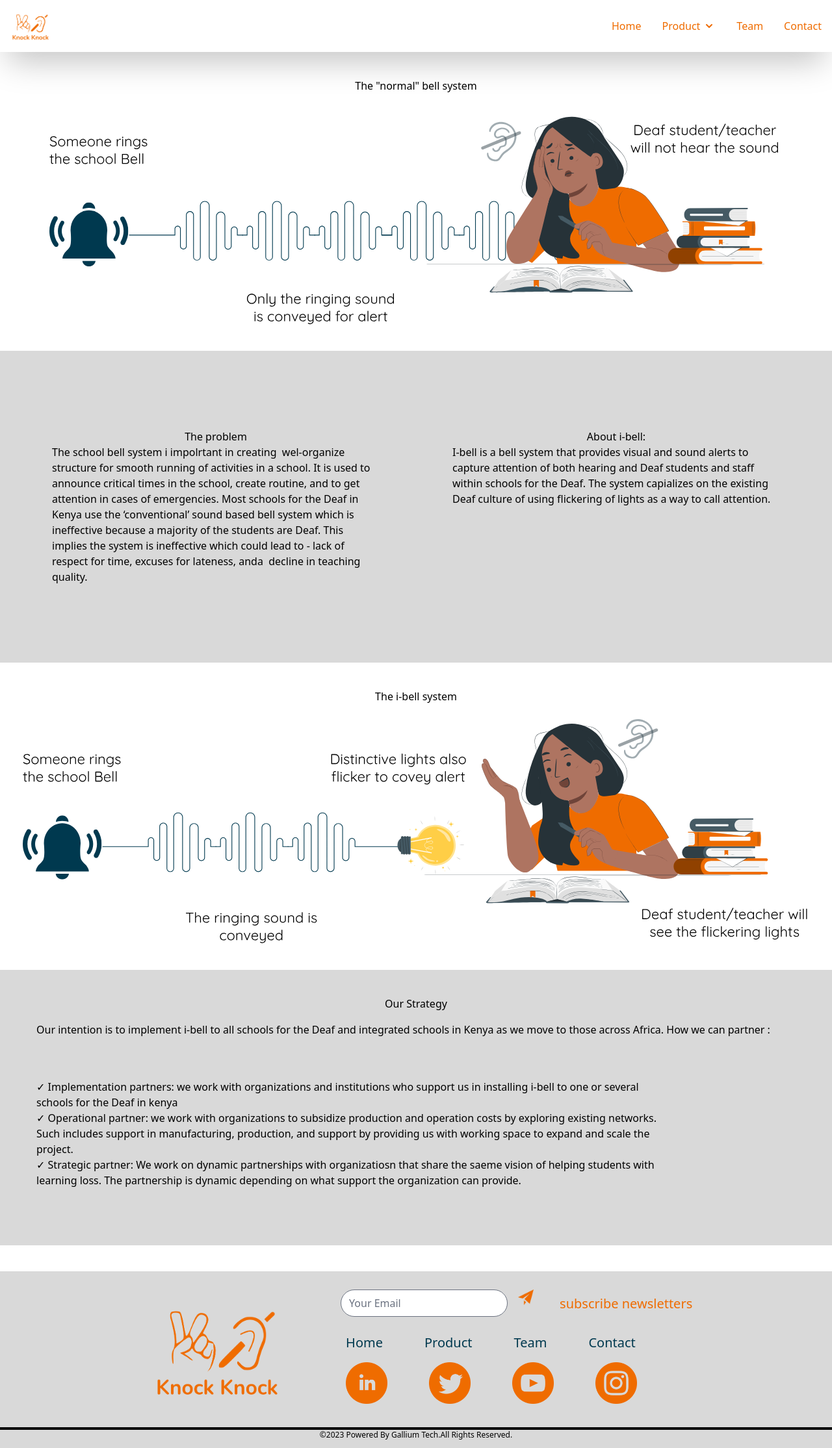
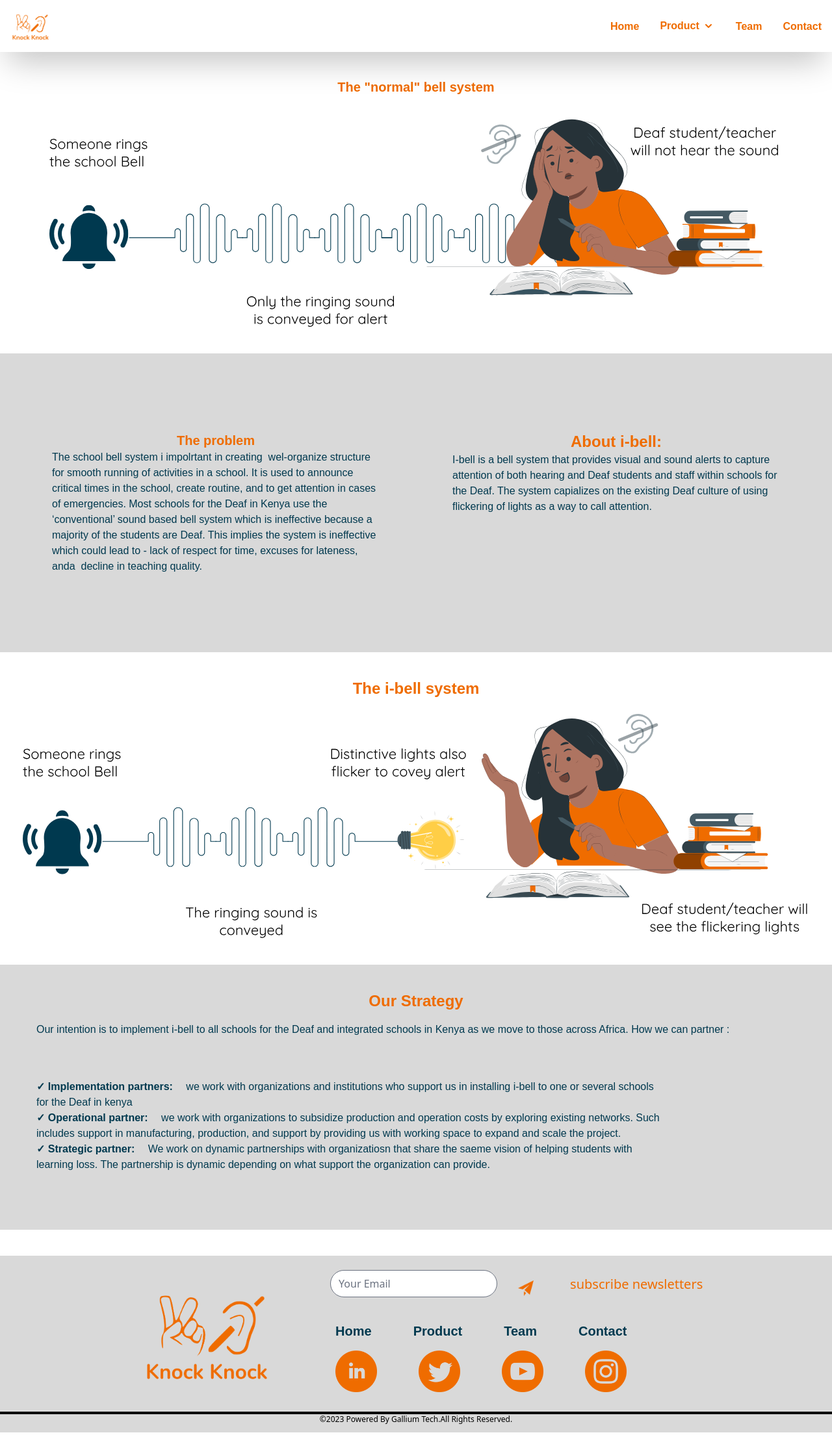
Before and after one commit to murithicollins/Knockknock, a SvelteKit app: page /bell in a window 1280 px wide. Shown: the whole page at 65% size. After the commit the page ends 2205 px from the top, so only its background shows below. Built offline with nearby package versions, Linux system fonts and the light colour scheme.

Commit message:
anto update

```diff
--- a/src/components/Roadmap.svelte
+++ b/src/components/Roadmap.svelte
@@ -1,20 +1,34 @@
 <script>
 
 </script>
-<div class="">
+<div class="py-4 md:py-8 px-4">
     <div class="flex justify-center my-2">
-        <h1 class="mb-4 text-xl font-bold leading-none tracking-tight text-[#EF6C00]  dark:text-white">OUR ROADMAP</h1>
+        <h1 class="mb-4 text-2xl font-primary font-bold text-[#EF6C00]  dark:text-white">OUR ROADMAP</h1>
     </div>
     <div class="flex justify-center my-4 ">
-        <p class="md:text-lg md:w- text-[#00394F]">
+        <p class="md:text-24 font-secondary md:w-4/5 text-[#00394F]">
             The vision of knock knock is to build a single platform that convey all kinds of sounds to persons with hearing loss.
             We started by conveying a door knock and our journey is still in progress
         </p>
     </div>
-    <div class="flex justify-center my-8 md:mx-96">
+    <div class="flex justify-center mb-8 md:mb-16 mx-10 md:mx-40">
         <img src="img/roadmap.png" class=" " alt="This image shows the roadmap for knock knock.
         They started by building a solution to convey a door knock to the Deaf then proceeded to bell ringing sounds in schools for the Deaf, which they call i-bel.
         They are currently working towards representing teh sound of baby crying for Deaf Mothers; which they call b. Monitor.
         Their next step is to look into outside sounds like car hooting. Their eventual goal is to convey numerous sounds within a single gadget." />
     </div>
 </div>
+
+<style>
+.font-primary {
+      font-family: "Quicksand", sans-serif;
+    }
+
+.font-secondary {
+      font-family: sans-serif;
+    }
+
+.font-tertiary {
+      font-family: "Museo Slab", serif;
+    }
+</style>
--- a/src/components/footer.svelte
+++ b/src/components/footer.svelte
@@ -19,7 +19,7 @@
                 <div>
                     <input class="rounded-full" type="email" name="" id="" placeholder="Your Email" img >
                 </div>
-                <div>
+                <div class="p-4 ">
                     <img src="img/send.png" alt="" class="h-6 ">
                 </div>
                 <div>
@@ -31,10 +31,10 @@
                 <!-- links -->
                 <div class="text-[#00394f] text-xl ">
                     <ul class="flex gap-4 md:gap-16 p-2">
-                        <li><a href="/" class="">Home</a></li>
-                        <li><a href="/Product">Product</a></li>
-                        <li><a href="/Team">Team</a></li>
-                        <li><a href="/Contact_us">Contact</a></li>
+                        <li><a href="/" class="font-primary font-bold">Home</a></li>
+                        <li><a href="/Product"class="font-primary font-bold">Product</a></li>
+                        <li><a href="/Team" class="font-primary font-bold" >Team</a></li>
+                        <li><a href="/Contactus" class="font-primary font-bold ">Contact</a></li>
                     </ul>
                 </div>
                 <!-- social img -->
@@ -64,3 +64,16 @@
     </div>
 
 </footer>
+<style>
+.font-primary {
+      font-family: "Quicksand", sans-serif;
+    }
+.font-secondary {
+      font-family: sans-serif;
+    }
+
+.font-tertiary {
+      font-family: "Museo Slab", serif;
+    }
+
+</style>
--- a/src/components/herosection.svelte
+++ b/src/components/herosection.svelte
@@ -2,19 +2,19 @@
 
 </script>
 
-<div class="flex flex-col-reverse py-16 lg:pt-0 lg:flex-col lg:pb-0 my-10">
+<div class="flex flex-col-reverse py-4 md:py-8 px-4 flex-col md:flex-row">
     <div class="flex justify-center mt-20 inset-y-0 top-0 right-0 z-0 w-full max-w-xl px-4 mx-auto md:px-0 lg:pr-0 lg:mb-0 lg:mx-0 lg:w-7/12 lg:max-w-full lg:absolute xl:px-0 ">
-      <img src="img/award.jpg" class="image h-1/2 my-10" alt="" />
+      <img src="img/knock team.png" class="image my-4 md:my-8" alt="" />
     </div>
     <div class=" flex flex-col items-start w-full max-w-xl px-4 mx-auto md:px-0 lg:px-8 lg:max-w-screen-xl">
       <div class="mb-16 lg:my-40 lg:max-w-lg lg:pr-5">
-            <h2 class="mb-5 font-sans text-3xl font-bold tracking-tight text-[#EF6C00] sm:text-4xl sm:leading-none">KNOCK KNOCK GADGET<br class="hidden md:block" /></h2>
-            <p class="pr-5 mb-5 text-[#00394F] md:text-lg">
+            <h2 class="mb-5  text-xl font-bold font-primary  text-[#EF6C00]">KNOCK KNOCK GADGET<br class="hidden md:block" /></h2>
+            <p class="pr-5 mb-5 text-[#00394F] md:text-24 font-secondary">
                 listens to sounds in the environment and conveys them in a way perceivable by persons with hearing loss..
             </p>
             <div class="flex items-center ">
             <a
-                href="mailto:info@knockknock.co.ke"class="inline-flex items-center justify-center h-12 px-6 mr-6 font-medium tracking-wide text-white transition duration-200 rounded-full shadow-md bg-deep-purple-accent-400 hover:bg-deep-purple-accent-700 focus:shadow-outline focus:outline-none bg-cyan-950">Partner With Us</a>
+                href="mailto:info@knockknock.co.ke"class="inline-flex items-center justify-center h-12 px-6 mr-6 font-tertiary  font-bold  text-white transition duration-200 rounded-full shadow-md bg-deep-purple-accent-400 hover:bg-deep-purple-accent-700 focus:shadow-outline focus:outline-none bg-[#00394F]">Partner With Us</a>
             </div>
       </div>
     </div>
@@ -23,4 +23,14 @@
 .image{
   clip-path: polygon(10% 0, 100% 0, 100% 100%, 0% 100%);
 }
+.font-primary {
+      font-family: "Quicksand", sans-serif;
+    }
+.font-secondary {
+      font-family: sans-serif;
+    }
+
+.font-tertiary {
+      font-family: "Museo Slab", serif;
+    }
 </style>
--- a/src/components/navbar.svelte
+++ b/src/components/navbar.svelte
@@ -15,12 +15,12 @@
       <div class="hidden w-full md:block md:w-auto" id="navbar-dropdown">
         <ul class="flex flex-col font-medium p-4 md:p-0 mt-4 border  md:flex-row md:space-x-8 md:mt-0 md:border-0  md:dark:bg-gray-900 dark:border-gray-700">
           <li>
-            <a href="/" class="text-[#EF6C00]  hover:underline" aria-current="page">Home</a>
+            <a href="/" class="text-[#EF6C00] font-primary font-bold hover:underline" aria-current="page">Home</a>
           </li>
 
           <li>
             <button id="dropdownNavbarLink" data-dropdown-toggle="dropdownNavbar" class="flex items-center justify-between w-full py-2 pl-3 pr-4 text-[#EF6C00] rounded hover:underline hover:bg-gray-100 md:hover:bg-transparent md:border-0  md:p-0 md:w-auto dark:text-gray-400 dark:hover:text-white dark:focus:text-white dark:border-gray-700 dark:hover:bg-gray-700 md:dark:hover:bg-transparent">
-              <a href="/Product">Product</a>
+              <a href="/Product" class="font-primary font-bold">Product</a>
               <svg class="w-5 h-5 ml-1" aria-hidden="true" fill="currentColor" viewBox="0 0 20 20" xmlns="http://www.w3.org/2000/svg">
                 <path fill-rule="evenodd" d="M5.293 7.293a1 1 0 011.414 0L10 10.586l3.293-3.293a1 1 0 111.414 1.414l-4 4a1 1 0 01-1.414 0l-4-4a1 1 0 010-1.414z" clip-rule="evenodd"></path>
               </svg>
@@ -34,12 +34,26 @@
             </div>
           </li>
           <li>
-            <a href="/Team" class="text-[#EF6C00]  hover:underline">Team</a>
+            <a href="/Team" class="text-[#EF6C00] font-primary font-bold  hover:underline">Team</a>
           </li>
           <li>
-            <a href="/Contact_us" class="text-[#EF6C00] dark:text-white hover:underline">Contact</a>
+            <a href="/Contact_us" class="text-[#EF6C00] font-primary font-bold dark:text-white hover:underline">Contact</a>
           </li>
       </ul>
       </div>
     </div>
 </nav>
+<style>
+.font-primary {
+      font-family: "Quicksand", sans-serif;
+    }
+.font-secondary {
+      font-family: sans-serif;
+    }
+
+.font-tertiary {
+      font-family: "Museo Slab", serif;
+    }
+
+
+</style>
--- a/src/components/vision.svelte
+++ b/src/components/vision.svelte
@@ -1,17 +1,19 @@
-<div class="flex justify-center">
-  <h1 class="mb-4 text-xl font-bold leading-none tracking-tight text-[#EF6C00]   dark:text-white">Join Our Vision</h1>
+<main class="py-4 md:py-8 px-4">
+  <div class="flex justify-center  mx-4 md:mx-10 my-4 md:mx-10">
+    <h1 class="mb-4 text-2xl font-primary font-bold text-[#EF6C00]   dark:text-white">Join Our Vision</h1>
   </div>
   <div id="cards">
     <div class="flex justify-center my-4">
-    <p class="md:text-lg text-[#00394F]">Partner with us in our initiative of helping the Deaf navigate the sound environment.
+      <p class="text-24 font-secondary text-[#00394F]">Partner with us in our initiative of helping the Deaf navigate the sound environment.
         What we are looking for: </p>
     </div>
-  <div class="flex justify-center my-8 flex-col md:flex-row">
+    <div class="flex justify-center my-8 flex-col md:flex-row  ">
       <figure class="card card--normal">
         <figcaption class="card__caption">
-        <h1 class="card__name">✓  Strategic Partner</h1>
+          <h1 class="card__name font-primary text-4xl">✓  Strategic Partner </h1>
+          <p class="border-4 rounded-full border-[#00394F] "></p>
           <div class="card__stats">
-          <p class="">
+            <p class="p-2 font-secondary text-24">
               We are looking to partner with organizations that share the same
               vision of helping persons with hearing loss to implement the project.
               The partnership is dynamic, depending on what the organization can
@@ -22,11 +24,11 @@
 
       <figure class="card card--water">
         <figcaption class="card__caption">
-        <h1 class="card__name">✓ Financial support</h1>
-
+          <h1 class="card__name font-primary text-4xl">✓ Financial support</h1>
+          <p class="border-4 rounded-full border-[#00394F] "></p>
           <table class="card__stats">
             <div>
-            <p class="p-2">We are seeking financial support to help scale knock knock.
+              <p class="p-2 font-secondary text-24">We are seeking financial support to help scale knock knock.
                 Our goal is to expand knock knock to reach a larger population particularly those of low income
                 who cannot afford the gadget at the current price.
               </p>
@@ -36,13 +38,12 @@
       </figure>
 
       <figure class="card card--electric">
-
-
         <figcaption class="card__caption">
-        <h1 class="card__name">✓ Operation support</h1>
+          <h1 class="card__name font-primary text-4xl">✓ Operation support</h1>
+          <p class="border-4 rounded-full border-[#00394F] "></p>
           <table class="card__stats">
             <div>
-            <p class="p-2">We are looking for organizations that could help us subsidize production and operation costs
+              <p class="p-2 font-secondary text-24">We are looking for organizations that could help us subsidize production and operation costs
                 by exploring existing networks. Such includes support in manufacturing, production, and
                 support by providing us with working space to expand and scale the project.
             </p>
@@ -52,6 +53,8 @@
       </figure>
     </div>
   </div>
+
+</main>
 <style>
 .card {
   /* display: flex; */
@@ -95,17 +98,28 @@
 
 
 .card:nth-child(1) {
-  transform: translateY(0px) rotate(3deg);
+  transform: translateY(0px) rotate(-4deg);
 }
 .card:nth-child(2) {
-  transform: translateY(0px) rotate(-4deg);
+  transform: translateY(0px) rotate(0deg);
 }
 .card:nth-child(3) {
-  transform: translateY(0px) rotate(2deg);
+  transform: translateY(0px) rotate(4deg);
 }
 .card:hover {
   z-index: 5;
   box-shadow: 0px 13px 30px -15px #000000;
   transform: translateY(-10px);
 }
+.font-primary {
+      font-family: "Quicksand", sans-serif;
+    }
+
+.font-secondary {
+      font-family: sans-serif;
+    }
+
+.font-tertiary {
+      font-family: "Museo Slab", serif;
+    }
 </style>
--- a/src/routes/Team/+page.svelte
+++ b/src/routes/Team/+page.svelte
@@ -1,17 +1,21 @@
 <script>
 </script>
-<div class="flex flex-col md:flex-row justify-center gap-10 shadow-2xl w-full bg-[#D9D9D9] p-10">
+<main>
+  <!-- about section -->
+  <div class="flex justify-center item-center">
+    <div class="flex flex-col md:flex-row justify-center gap-10 shadow-2xl   bg-[#D9D9D9] p-4 md:p-10 md:py-10 md:px-14">
       <div class="">
-    <img src="img/knock team.png" class="rounded-r-3xl " alt="" />
+        <img src="img/knock team.png" class="rounded-r-3xl " alt="" height="500" width="1000"/>
       </div>
-  <div class="flex justify-center items-center w-full md:w-2/4 ">
+      <div class="flex justify-center  w-full md:w-3/5 p-4 md:p-10">
         <div>
-      <h1 class="mb-4 text-xl font-bold leading-none tracking-tight text-[#EF6C00]">About Us</h1>
-      <p class="">
+          <h1 class="mb-4 text-2xl font-primary font-bold  text-[#EF6C00]">About Us</h1>
+          <p class="text-24 font-secondary">
             Knock knock was started in December 2021 with the goal of building a gadget that could alert a Deaf person when a knock happened on their door. However, with research and study into the target population, we realized that the problem dug deeper than just the inability of Deaf persons to know when someone is at their door.
               Stories from the Deaf community revealed how crippled this population
               was by their inability to perceive sounds; which pushed us to think deeper, not just in terms of a product but what impact we, as experienced techies, could make on this community.
           </p>
+        </div>
       </div>
     </div>
   </div>
@@ -20,7 +24,7 @@
   <div class="container my-24 px-6 mx-auto">
     <!-- Section: Design Block -->
     <section class="mb-32 text-gray-800 text-center">
-    <h2 class="text-3xl font-bold mb-32">Team</h2>
+      <h2 class="text-2xl font-primary text-[#EF6C00] font-bold mb-32">Team</h2>
       <div class="grid gap-x-6  md:grid-cols-4">
         <div class="flex  relative mb-24 md:mb-0">
           <div class=" flex justify-center">
@@ -35,7 +39,7 @@
               <div class="flex justify-center">
                 <div class="">
                   <h5 class="text-lg font-bold mt-2">Esther Mueni</h5>
-                <p class="">Team Lead</p>
+                  <p class="text-24">Team Lead</p>
                 </div>
               </div>
               <div>
@@ -57,7 +61,7 @@
               <div class="flex justify-center">
                 <div class="">
                   <h5 class="text-lg font-bold mt-2">Brian Olasya</h5>
-                <p class="">Technical Lead</p>
+                  <p class="text-24">Technical Lead</p>
                 </div>
               </div>
               <div>
@@ -78,8 +82,8 @@
               <div class="w-full h-2 bg-[#00394F]"></div>
               <div class="flex justify-center">
                 <div class="">
-                <h5 class="text-lg font-bold mt-2">Joseph Mwanik</h5>
-                <p class="">Operations Lead</p>
+                  <h5 class="text-lg font-bold mt-2">Joseph Mwaniki</h5>
+                  <p class="text-24">Operations Lead</p>
                 </div>
               </div>
               <div>
@@ -101,7 +105,7 @@
               <div class="flex justify-center">
                 <div class="">
                   <h5 class="text-lg font-bold mt-2">Dennis Kariuki </h5>
-                <p class="">Software engineer</p>
+                  <p class="text-24">Software engineer</p>
                 </div>
               </div>
               <div>
@@ -114,3 +118,20 @@
 
     </section>
   </div>
+
+</main>
+
+<style>
+.font-primary {
+      font-family: "Quicksand", sans-serif;
+    }
+
+.font-secondary {
+      font-family: sans-serif;
+    }
+
+.font-tertiary {
+      font-family: "Museo Slab", serif;
+    }
+
+</style>
--- a/src/routes/bell/+page.svelte
+++ b/src/routes/bell/+page.svelte
@@ -9,7 +9,7 @@
             <!--flex div  -->
             <div>
                 <div class="flex justify-center">
-                    <h3>The "normal" bell system</h3>
+                    <h3 class="font-primary text-xl font-bold text-[#EF6C00] ">The "normal" bell system</h3>
                 </div>
                 <div>
                     <img src="img/normbell.svg" alt="">
@@ -20,16 +20,16 @@
         <div class="flex flex-col md:flex-row  justify-center bg-[#D9D9D9]  gap-8 w-full p-4 md:p-10 my-4 md:my-10">
             <!-- the problem -->
             <div class="w-full md:w-1/2 p-4 md:p-10 my-4 md:my-10">
-                <h1 class="flex items-center justify-center">The problem</h1>
-                <p>The school bell system i impolrtant in creating  wel-organize structure for smooth running of activities in a school. It is used to announce critical times in the school, create routine, and to get attention
+                <h1 class="flex items-center justify-center font-primary text-xl font-bold text-[#EF6C00]">The problem</h1>
+                <p class=" font-secondary text-24 text-[#00394F]">The school bell system i impolrtant in creating  wel-organize structure for smooth running of activities in a school. It is used to announce critical times in the school, create routine, and to get attention
                     in cases of emergencies. Most schools for the Deaf in Kenya use the ‘conventional’
                     sound based bell system which is ineffective because a majority of the students are Deaf. This implies the system is ineffective which could lead to - lack of respect for time, excuses for lateness, anda  decline in teaching quality.
                 </p>
             </div>
             <!-- about -->
             <div class="w-full md:w-1/2 p-4 md:p-10 my-4 md:my-10">
-                <h1 class="flex justify-center">About i-bell:</h1>
-                <p>
+                <h1 class="flex justify-center font-primary text-2xl font-bold text-[#EF6C00]">About i-bell:</h1>
+                <p class=" font-secondary text-24 text-[#00394F]">
                     I-bell is a bell system that provides visual and sound alerts to capture attention of both hearing and Deaf students and staff within schools for the Deaf.
 
                     The system capializes on the existing Deaf culture of using flickering of lights as a way to call attention.
@@ -42,7 +42,7 @@
             <!--flex div  -->
             <div>
                 <div class="flex justify-center">
-                    <h3>The i-bell system</h3>
+                    <h3 class="font-primary text-2xl font-bold text-[#EF6C00]">The i-bell system</h3>
                 </div>
                 <div>
                     <img src="img/ibell.svg" alt="">
@@ -54,29 +54,29 @@
             <div>
                 <!-- title -->
                 <div class="flex items-center justify-center" >
-                    <h1>Our Strategy</h1>
+                    <h1 class="font-primary text-2xl font-bold text-[#EF6C00]">Our Strategy</h1>
                 </div>
                 <!-- context -->
-                <div class="p-4">
+                <div class="p-4 font-secondary text-24 text-[#00394F]">
                 <p>Our intention is to implement i-bell to all schools for the Deaf and integrated schools in Kenya as we move to those across Africa. How we can partner :  </p>
                 </div>
                 <div class="flex flex-col justify-center my-2 md:my-4 md:my-8 w-full md:w-5/6 p-4">
-                    <p>
+                    <p class="font-secondary font-bold  text-24 text-[#00394F]">
                         ✓ Implementation partners:
-                        <span>
+                        <span class="p-4 font-secondary font-normal text-24 text-[#00394F]">
                             we work with organizations and institutions who support us in installing i-bell to one or several schools for the Deaf in kenya
                         </span>
                     </p>
-                    <p>
+                    <p class="font-secondary font-bold text-24 text-[#00394F]">
                         ✓ Operational partner:
-                        <span>
+                        <span class="p-4 font-secondary font-normal text-24 text-[#00394F]">
                             we work with organizations to subsidize production and operation costs
                             by exploring existing networks. Such includes support in manufacturing, production, and support by providing us with working space to expand and scale the project.
                         </span>
                     </p>
-                    <p>
+                    <p class="font-secondary font-bold text-24 text-[#00394F]">
                         ✓ Strategic partner:
-                        <span>
+                        <span class="p-4 font-secondary font-normal text-24 text-[#00394F]">
                             We work on dynamic partnerships with organizatiosn that share the saeme vision of helping students with learning loss. The partnership is dynamic
                             depending on what support the organization can provide.
                         </span>
@@ -86,3 +86,17 @@
         </div>
     </div>
 </main>
+<style>
+    .font-primary {
+          font-family: "Quicksand", sans-serif;
+        }
+
+    .font-secondary {
+          font-family: sans-serif;
+        }
+
+    .font-tertiary {
+          font-family: "Museo Slab", serif;
+        }
+
+    </style>
```
Also changed, not shown: src/routes/Product/+page.svelte (+13 -13 lines). Lines whose indentation alone changed are shown as unchanged.
